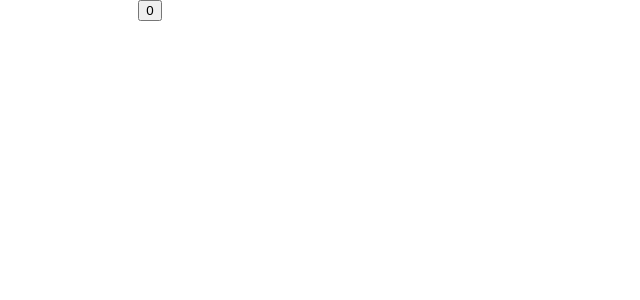
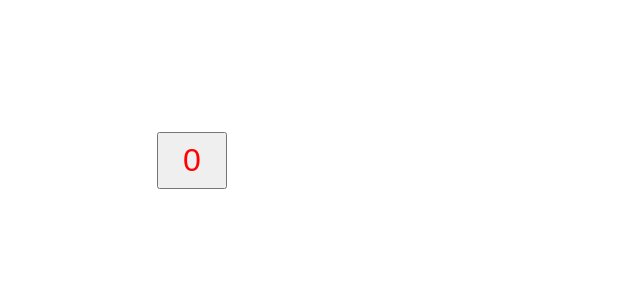
Before and after one commit to madrus/kcd-hooks-basic, a React (Vite) app: page / in a window 1280 px wide. Shown: the top 300 px of the page, without its empty margins (0-640 px from the left). Built offline with nearby package versions, Linux system fonts and the light colour scheme.

Commit message:
test(vitest): add the first unit test

```diff
--- a/index.html
+++ b/index.html
@@ -11,9 +11,6 @@
   </head>
 
   <body>
-    <noscript>
-      You need to enable JavaScript to run this app.
-    </noscript>
     <div id="root"></div>
     <script type="module" src="/src/main.tsx"></script>
   </body>
--- /dev/null
+++ b/src/App.scss
@@ -0,0 +1,14 @@
+.app {
+  height: 40vh;
+  width: 30vw;
+  display: flex;
+  justify-content: center;
+  align-items: center;
+}
+
+button {
+  color: red;
+  font-size: 2rem;
+  font-weight: 500;
+  padding: 0.5rem 1.5rem;
+}
--- a/src/App.tsx
+++ b/src/App.tsx
@@ -1,14 +1,10 @@
-import Box from '@mui/material/Box'
-import CssBaseline from '@mui/material/CssBaseline'
 import { Counter } from './Counter'
+import './App.scss'
 
 const App = () => (
-  <Box height={'300px'} width={'300px'}>
-    <CssBaseline />
-    <Box display={'flex'} justifyContent={'center'} alignItems={'center'}>
-      <Counter />
-    </Box>
-  </Box>
+  <div className={'app'}>
+    <Counter />
+  </div>
 )
 
 export default App
--- a/src/Counter.tsx
+++ b/src/Counter.tsx
@@ -2,6 +2,7 @@ import { useState } from 'react'
 
 export const Counter = () => {
   const [count, setCount] = useState<number>(0)
+  const increment = () => setCount(count + 1)
 
-  return <button onClick={() => setCount(count + 1)}>{count}</button>
+  return <button onClick={increment}>{count}</button>
 }
--- /dev/null
+++ b/src/index.css
@@ -0,0 +1,13 @@
+body {
+  margin: 0;
+  font-family: -apple-system, BlinkMacSystemFont, 'Segoe UI', 'Roboto', 'Oxygen',
+    'Ubuntu', 'Cantarell', 'Fira Sans', 'Droid Sans', 'Helvetica Neue',
+    sans-serif;
+  -webkit-font-smoothing: antialiased;
+  -moz-osx-font-smoothing: grayscale;
+}
+
+code {
+  font-family: source-code-pro, Menlo, Monaco, Consolas, 'Courier New',
+    monospace;
+}
--- a/src/main.tsx
+++ b/src/main.tsx
@@ -1,7 +1,7 @@
 import { StrictMode } from 'react'
 import { createRoot } from 'react-dom/client'
-
 import App from './App'
+import './index.css'
 
 const container = document.getElementById('root')
 const root = createRoot(container as Element)
--- a/vite.config.js
+++ b/vite.config.js
@@ -1,7 +1,15 @@
+/// <reference types="vitest" />
+/// <reference types="vite/client" />
+
 import { defineConfig } from 'vite'
 import react from '@vitejs/plugin-react'
 
 // https://vitejs.dev/config/
 export default defineConfig({
-  plugins: [react()]
+  plugins: [react()],
+  test: {
+    globals: true,
+    environment: 'jsdom',
+    setupFiles: 'src/setupTests.ts'
+  }
 })
```
Also changed, not shown: package.json (+20 -19 lines), src/setupTests.ts (added, +4 -0 lines), 2 other files (tests, documents, lock files or other folders).
